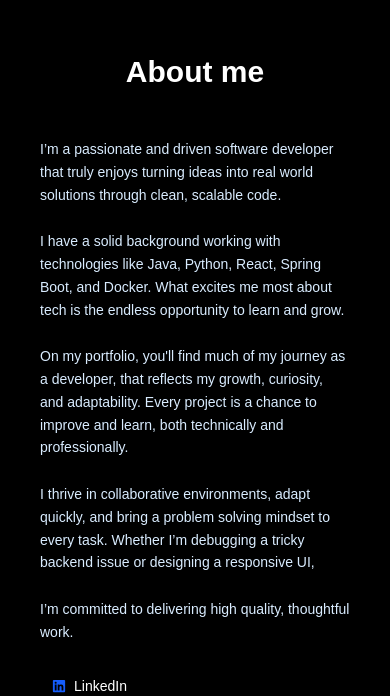
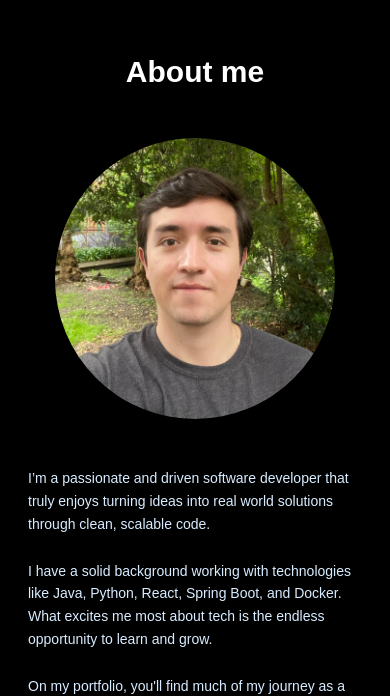
Before and after one commit to santcamacho2002/Santiago-Portfolio, a React (Vite) app: page / in a window 390 px wide. Shown: the part 870-1566 px from the top of the page. Built offline with nearby package versions, Linux system fonts and the light colour scheme; a web font is replaced by a local one.

Commit message:
Ajuste de orden de la sección about me y padding en pantallas pequeñas

```diff
--- a/src/index.css
+++ b/src/index.css
@@ -47,7 +47,7 @@ section {
   }
 
   .section-wrapper {
-    @apply px-10 md:px-10 lg:px-20 max-w-screen-xl mx-auto w-full;
+    @apply px-7 md:px-10 lg:px-20 max-w-screen-xl mx-auto w-full;
   }
 
   .padding-x-lg {
--- a/src/sections/About.jsx
+++ b/src/sections/About.jsx
@@ -11,7 +11,7 @@ const About = () => {
 
             <div className="mt-12 grid md:grid-cols-2 gap-12 items-center">
                 {/* Texto */}
-                <div className="flex flex-col gap-6 md:text-left">
+                <div className="order-2 md:order-1 flex flex-col gap-6 md:text-left">
 
                     <p className="text-sm sm:text-base md:text-lg text-white-50 leading-relaxed max-w-xl mx-auto md:mx-0">
                         I’m a passionate and driven software developer
@@ -75,7 +75,7 @@ const About = () => {
                 </div>
 
                 {/* Imagen de perfil */}
-                <div className="grid place-items-center">
+                <div className="order-1 md:order-2 grid place-items-center">
 
 
                     <img
```
